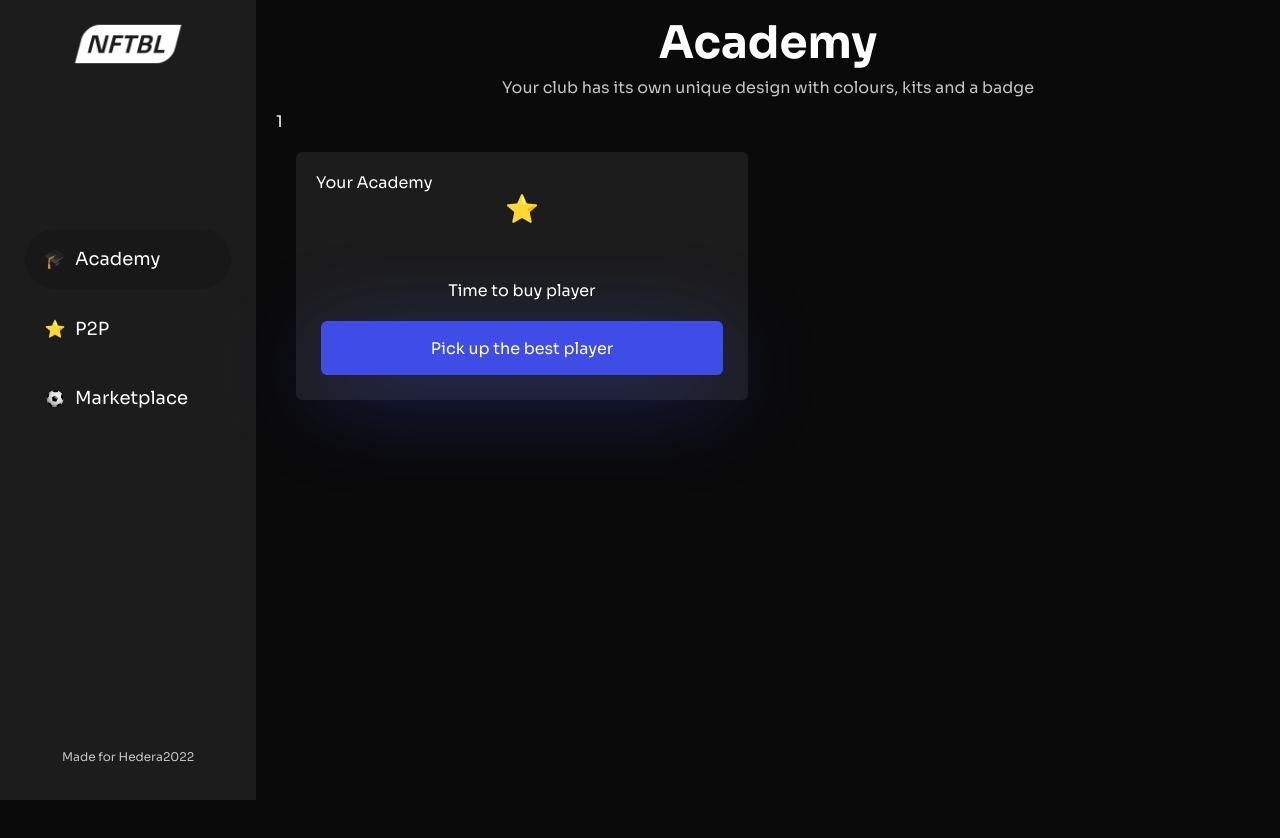
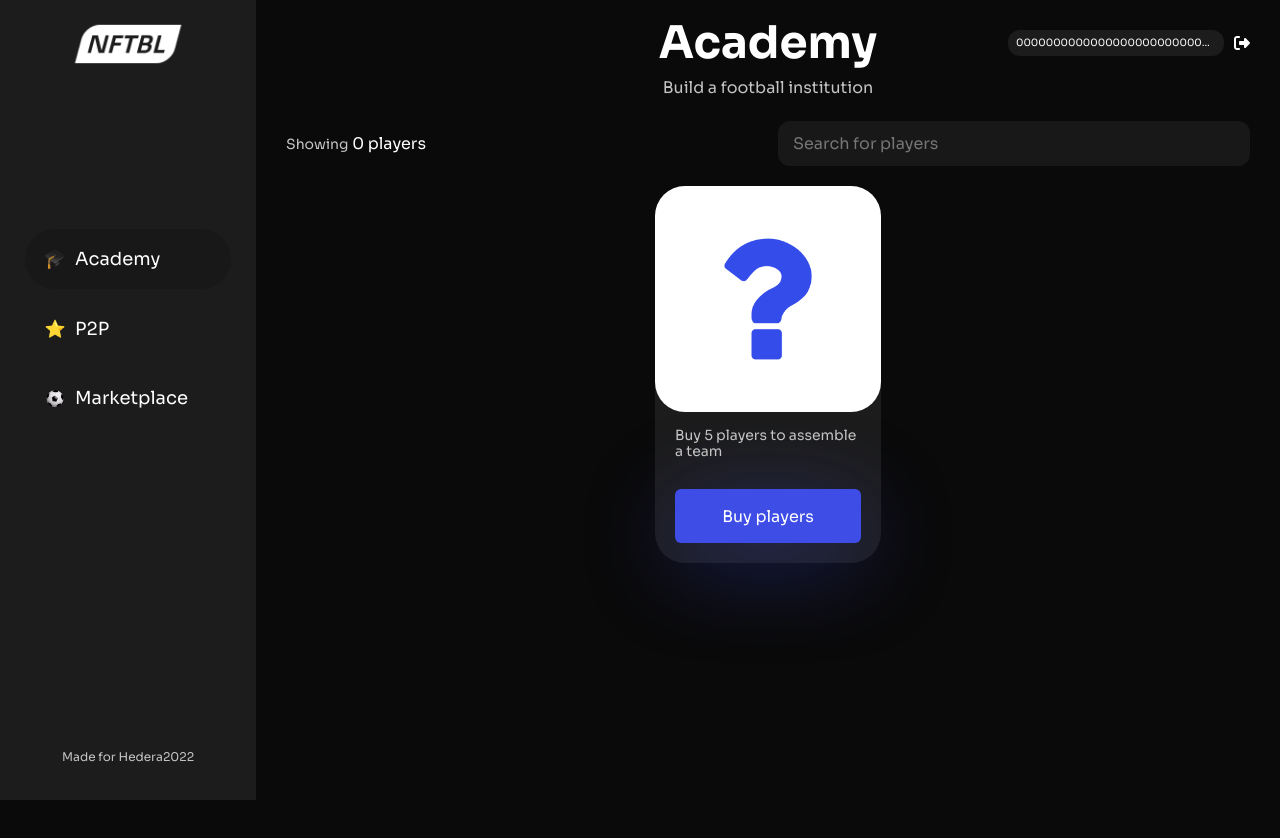
Before and after one commit to mike-petrov/hedera2022, a React (Create React App) app in the folder web/: page / in a window 1280 px wide. Both pictures are taken after a click on the element "Connect wallet". Shown: the top 838 px of the page. Before the commit the page ends 800 px from the top, so only its background shows below. Built offline with nearby package versions, Linux system fonts and the light colour scheme.

Commit message:
upd Home page

```diff
--- a/web/src/Containers/Home.jsx
+++ b/web/src/Containers/Home.jsx
@@ -1,49 +1,95 @@
-import React from 'react';
+import React, { useState } from 'react';
 import { Link } from 'react-router-dom';
 import { FontAwesomeIcon } from '@fortawesome/react-fontawesome';
 
-const Home = ({ onPopup, myPlayers, address, onConnect }) => {
+const Home = ({ onPopup, myPlayers, address, onConnect, onExit }) => {
+  const [filter, setFilter] = useState('');
+
+  const onFilter = (e) => {
+		setFilter(e.target.value);
+	};
+
   return (
     <div className="container">
-      <div className="title">Academy</div>
-      <div className="subtitle">Your club has its own unique design with colours, kits and a badge</div>
-      <div className="card_list">
-        1
+      <div className="header">
+        <div className="title">Academy</div>
+        <div className="subtitle">Build a football institution</div>
+        {address && (
+            <div className="header_block">
+              <span>{address}</span>
+              <FontAwesomeIcon
+                icon={['fas', 'right-from-bracket']}
+                style={{ cursor: 'pointer' }}
+                onClick={onExit}
+              />
+            </div>
+          )}
       </div>
-      {myPlayers.length > 0 ? (
+      {address ? (
         <>
-          1
+          <div className="cards_filter">
+            <div className="card_title">
+              <span>Showing</span>
+              {` ${myPlayers && myPlayers.filter((player) => player.name.toLowerCase().indexOf(filter.toLocaleLowerCase()) !== -1).length} players`}
+            </div>
+            <input
+              placeholder="Search for players"
+              type="text"
+              value={filter}
+              onChange={onFilter}
+              style={{ width: 'calc(50% - 40px)' }}
+            />
+          </div>
+          <div className="cards_list">
+            <div className="cards_list_inner">
+              {myPlayers && myPlayers.map((player) => (player.name.toLowerCase().indexOf(filter.toLocaleLowerCase()) !== -1 && (
+                <div className="card" key={player.id}>
+                  <img src={player.src} />
+                  <div className="card_content">
+                    <div className="card_number">{`NO. ${player.id}`}</div>
+                    <div className="card_title">
+                      <span>Name</span>
+                      {` ${player.name}`}
+                    </div>
+                    <div className="card_title">
+                      <span>Position</span>
+                      {` ${player.position}`}
+                    </div>
+                    <div className="card_title">
+                      <span>Rating</span>
+                      {` ${player.rating}`}
+                    </div>
+                  </div>
+                </div>
+              )))}
+              {myPlayers && myPlayers.length < 5 && (
+                <div className="card">
+                  <img src="./img/players/0.png" alt=""/>
+                  <div className="card_content">
+                    <div className="card_title">
+                      <span>Buy 5 players to assemble a team </span>
+                    </div>
+                  </div>
+                  <Link
+                    to="/marketplace"
+                    className="btn"
+                    style={{ margin: '0 20px 20px 20px' }}
+                  >Buy players</Link>
+                </div>
+              )}
+            </div>
+          </div>
         </>
       ) : (
-        <div className="stat_block">
-          <div className="stat_block_content">
-            {!address ? (
-              <>
-                <div className="stat_block_icon">
-                  <img src="./img/star.png" alt="" style={{ width: 300, marginBottom: 40 }}/>
-                </div>
-                <div className="stat_block_empty">To get started, connect your wallet</div>
-                <div
-                  className="btn"
-                  style={{ background: '#3e4de5', display: 'block', marginTop: 20 }}
-                  onClick={onConnect}
-                >Connect wallet <FontAwesomeIcon icon={['fas', 'link']} /></div>
-              </>
-            ) : (
-              <>
-                Your Academy
-                <div className="stat_block_icon">
-                  <img src="./img/star.png" alt="" style={{ width: 32, marginBottom: 40 }}/>
-                </div>
-                <div className="stat_block_empty">Time to buy player</div>
-                <Link
-                  to="/map"
-                  className="btn"
-                  style={{ background: '#3e4de5', display: 'block', marginTop: 20 }}
-                >Pick up the best player</Link>
-              </>
-            )}
-          </div>
+        <div className="banner">
+          <img src="./img/star.png" alt="" />
+          <div className="banner_title">Let's play</div>
+          <div className="banner_subtitle">To get started, connect your wallet</div>
+          <div
+            className="btn"
+            style={{ marginTop: 20 }}
+            onClick={onConnect}
+          >Connect wallet <FontAwesomeIcon icon={['fas', 'link']} /></div>
         </div>
       )}
     </div>
```
